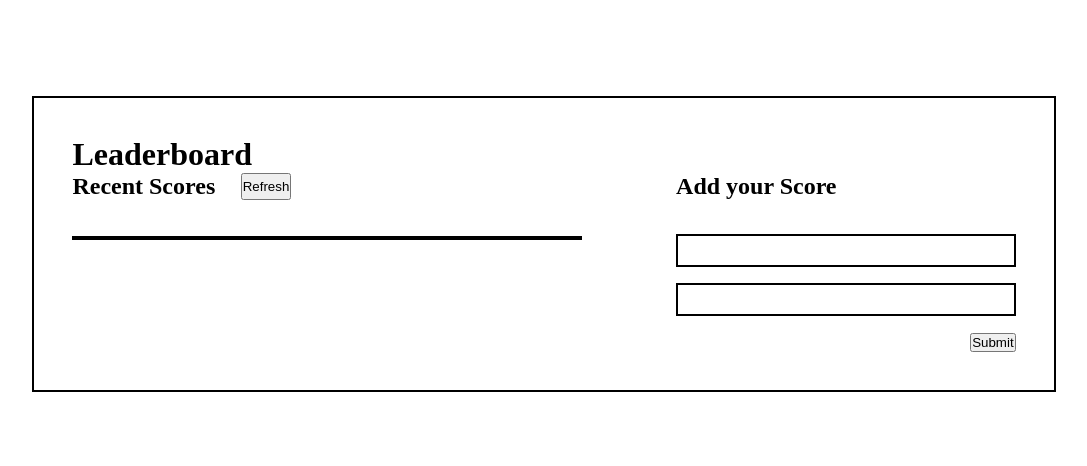
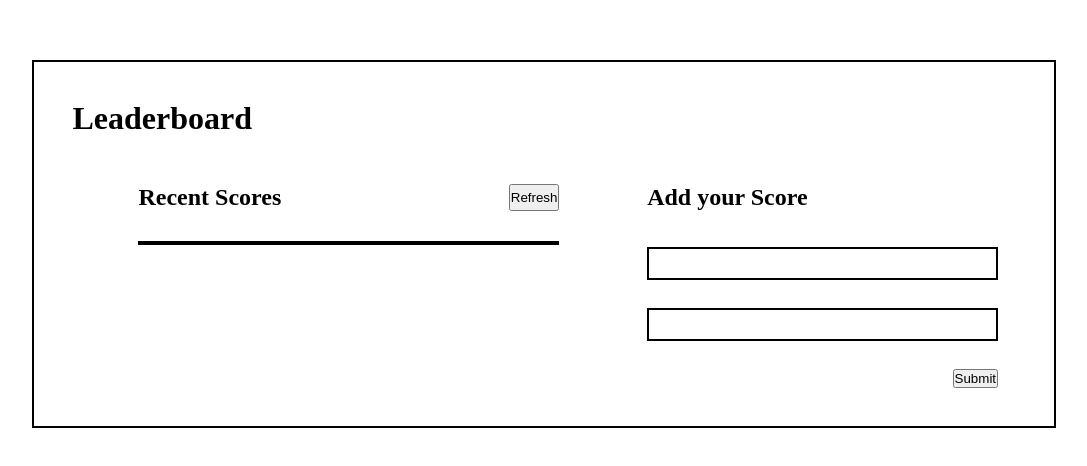
Before and after one commit to yodit93/Leaderboard, a website built with webpack: page src/index.html in a window 1280 px wide. Shown: the part 156-622 px from the top of the page, without its empty margins (96-1183 px from the left). Built offline with nearby package versions, Linux system fonts and the light colour scheme.

Commit message:
Add some styles

```diff
--- a/src/style.css
+++ b/src/style.css
@@ -17,23 +17,27 @@ main {
   padding: 3%;
   display: flex;
   flex-direction: column;
-  gap: 7%;
   border: 2px solid black;
   height: auto;
+}
+
+.leaderboard-title {
+  margin-bottom: 5%;
 }
 
 .container {
   display: flex;
   gap: 10%;
+  margin-left: 7%;
 }
 
 .main-sec {
-  width: 60%;
+  width: 48%;
 }
 
 .first-part {
   display: flex;
-  gap: 5%;
+  justify-content: space-between;
   margin-bottom: 7%;
 }
 
@@ -66,7 +70,7 @@ main {
 .input-score {
   display: block;
   padding: 2%;
-  margin-bottom: 5%;
+  margin-bottom: 8%;
   border: 2px solid black;
 }
 
```
Also changed, not shown: dist/index.html, dist/main.js.
